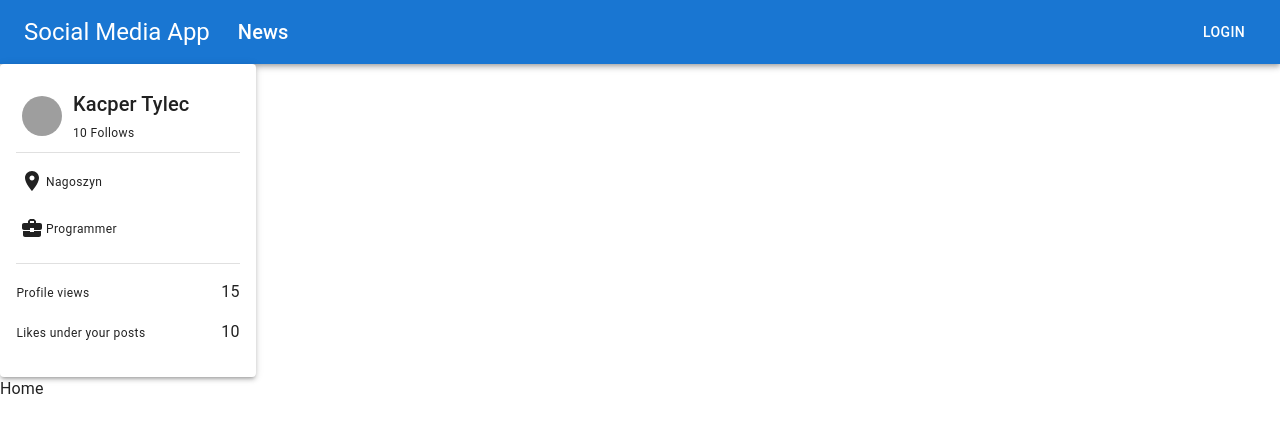
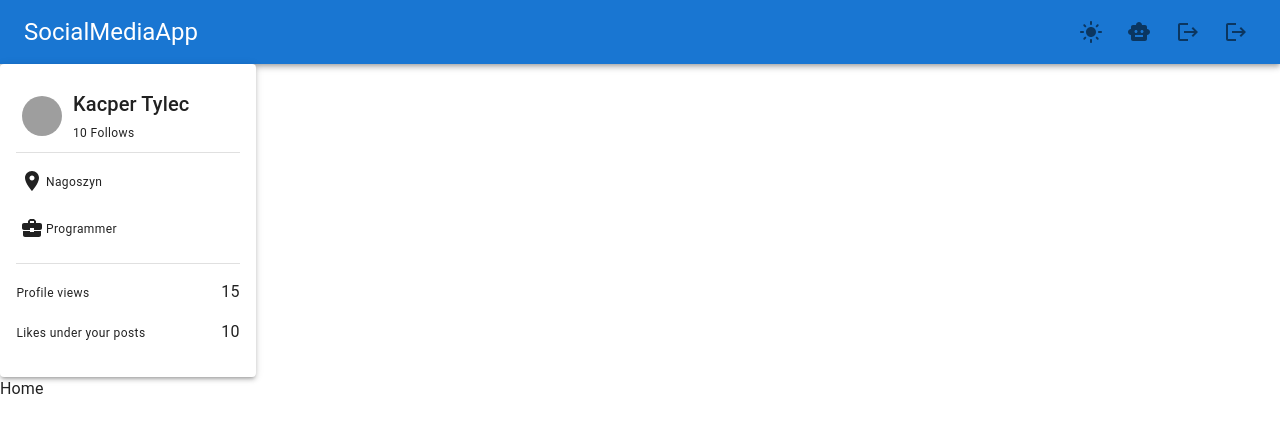
Before and after one commit to kacper51011/Social_Media_App_Client, a React (Create React App) app: page / in a window 1280 px wide. Shown: the top 432 px of the page. Built offline with nearby package versions, Linux system fonts and the light colour scheme; grey boxes are pictures that could not be loaded.

Commit message:
first touch on Main page and created CustomIconButton

```diff
--- /dev/null
+++ b/src/components/CustomIconButton.tsx
@@ -0,0 +1,17 @@
+import { Tooltip, IconButton } from "@mui/material";
+import { ComponentProps, ReactNode } from "react";
+
+type Props = {
+  title: string;
+  icon: ReactNode;
+} & ComponentProps<typeof IconButton>;
+
+const CustomIconButton = ({ title, icon, ...IconButtonProps }: Props) => {
+  return (
+    <Tooltip title={title}>
+      <IconButton {...IconButtonProps}>{icon}</IconButton>
+    </Tooltip>
+  );
+};
+
+export default CustomIconButton;
--- a/src/components/Navbar.tsx
+++ b/src/components/Navbar.tsx
@@ -5,25 +5,41 @@ import {
   Toolbar,
   Typography,
   Button,
+  Stack,
 } from "@mui/material";
+import LightModeIcon from "@mui/icons-material/LightMode";
+import DarkModeIcon from "@mui/icons-material/DarkMode";
+import LogoutIcon from "@mui/icons-material/Logout";
+import SmartToyIcon from "@mui/icons-material/SmartToy";
+import { useState } from "react";
+import CustomIconButton from "./CustomIconButton";
 
 const Navbar = () => {
+  const [darkMode, toggleDarkMode] = useState(false);
+
   return (
     <Box sx={{ flexGrow: 1 }}>
       <AppBar position="static">
-        <Toolbar>
-          <Typography variant="h5">Social Media App</Typography>
-          <IconButton
-            size="large"
-            edge="start"
-            color="inherit"
-            aria-label="menu"
-            sx={{ mr: 2 }}
-          ></IconButton>
-          <Typography variant="h6" component="div" sx={{ flexGrow: 1 }}>
-            News
-          </Typography>
-          <Button color="inherit">Login</Button>
+        <Toolbar
+          sx={{
+            display: "flex",
+            justifyContent: "space-between",
+            alignItems: "center",
+          }}
+        >
+          <Typography variant="h5">SocialMediaApp</Typography>
+          <Stack direction="row" width="15%" justifyContent="space-between">
+            <IconButton>
+              {darkMode ? <DarkModeIcon /> : <LightModeIcon />}
+            </IconButton>
+            <IconButton aria-label="voice helper">
+              <SmartToyIcon />
+            </IconButton>
+            <IconButton aria-label="logout">
+              <LogoutIcon />
+            </IconButton>
+            <CustomIconButton icon={<LogoutIcon />} title="logout" />
+          </Stack>
         </Toolbar>
       </AppBar>
     </Box>
--- a/src/components/PostInputComponent.tsx
+++ b/src/components/PostInputComponent.tsx
@@ -18,10 +18,11 @@ type Props = {
 const PostInputComponent = ({ picturePath }: Props) => {
   const [isImage, setIsImage] = useState(false);
   const [imageToSend, setImageToSend] = useState<File | null>(null);
+  const [postInput, setPostInput] = useState("");
 
   return (
     <Paper sx={{ display: "flex", flexDirection: "column" }}>
-      <Grid container width={1}>
+      <Grid container direction="row" width={1}>
         <Grid item xs={2}>
           <Avatar src={picturePath} />
         </Grid>
```
Also changed, not shown: src/pages/Main.tsx (+23 -1 lines).
